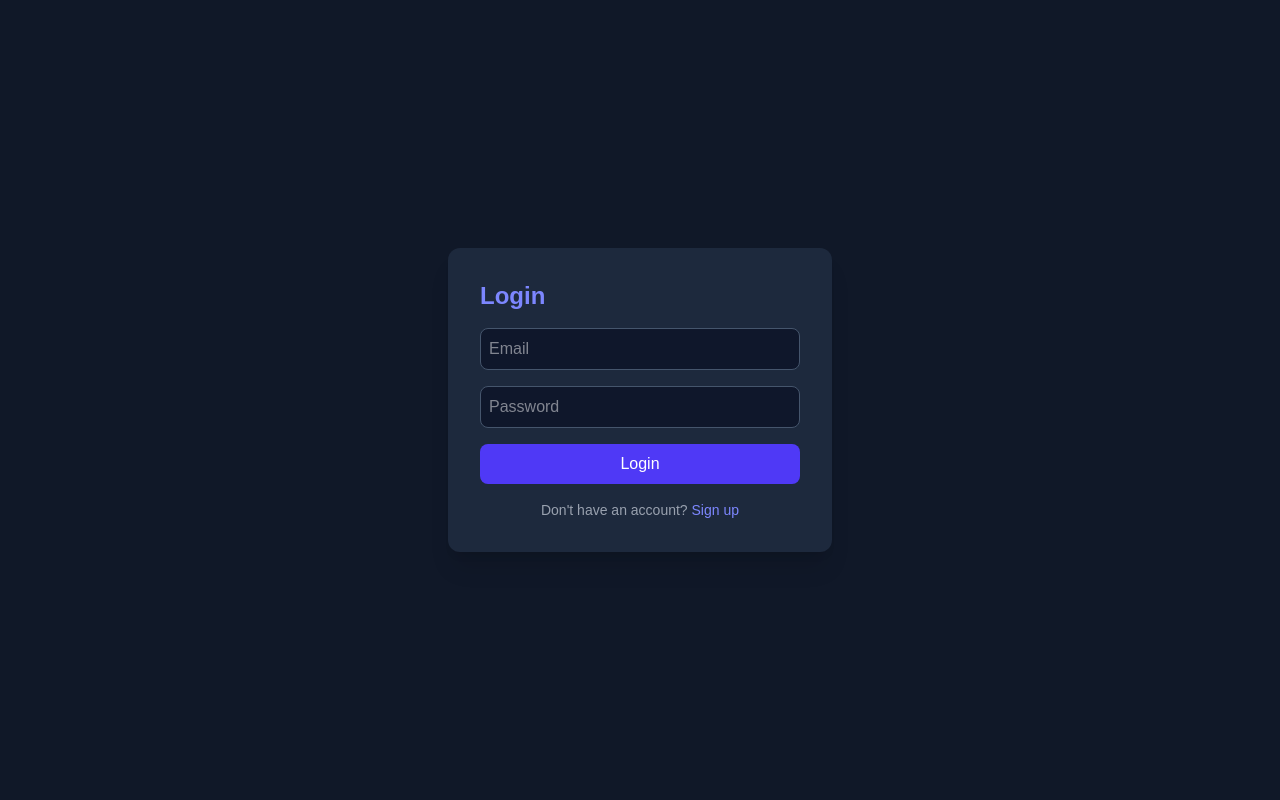
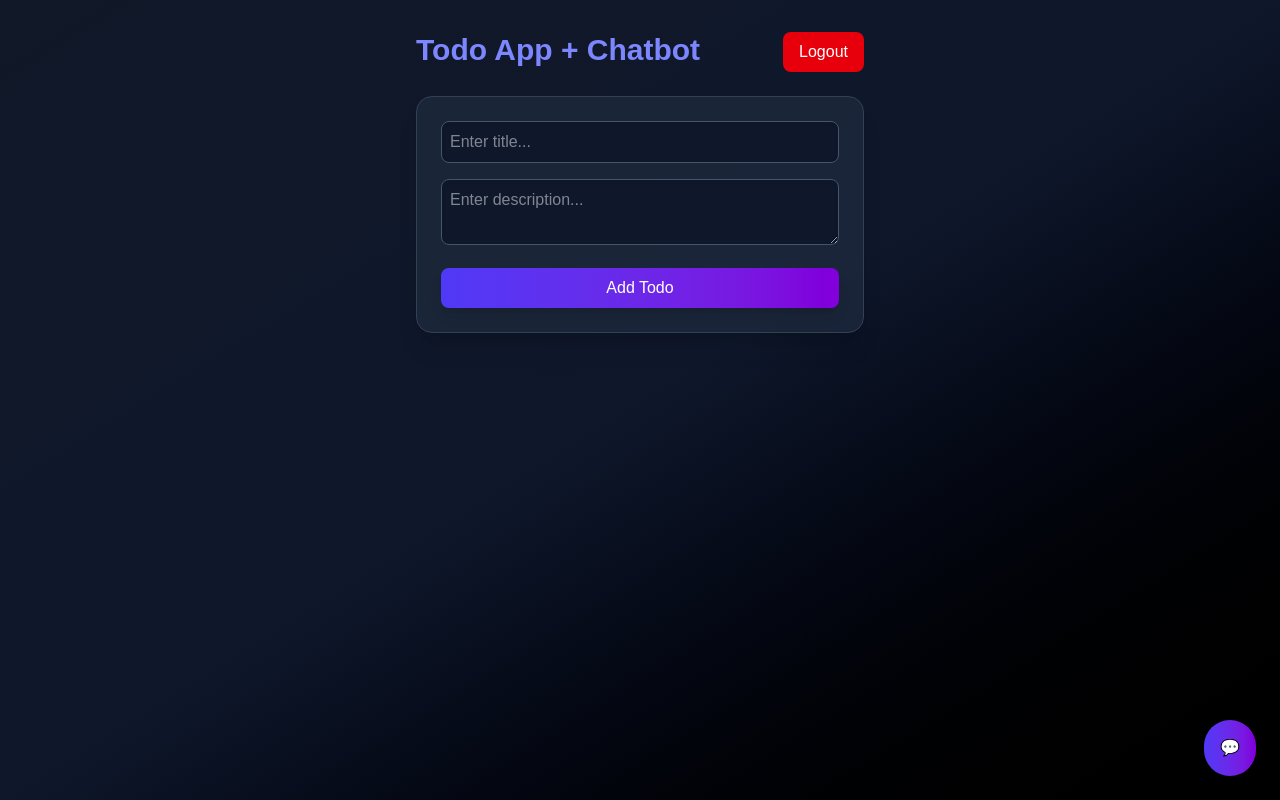
Before and after one commit to Shadow11011/todo-app, a Next.js app: page / in a window 1280 px wide. Built offline with nearby package versions, Linux system fonts and the light colour scheme.

Commit message:
Update page.tsx

```diff
--- a/src/app/page.tsx
+++ b/src/app/page.tsx
@@ -33,11 +33,15 @@ export default function Home() {
   const [chatMessages, setChatMessages] = useState<ChatMessage[]>([]);
   const [isSendingMessage, setIsSendingMessage] = useState(false);
 
-  // --- n8n webhook URLs ---
   const TODO_WEBHOOK_URL =
-    "https://romantic-pig-hardy.ngrok-free.app/webhook-test/7c7bbf74-1eee-4b36-a5d2-a83af8e5a277";
+    process.env.NODE_ENV === "development"
+      ? "http://localhost:5678/webhook/7c7bbf74-1eee-4b36-a5d2-a83af8e5a277"
+      : "https://romantic-pig-hardy.ngrok-free.app/webhook-test/7c7bbf74-1eee-4b36-a5d2-a83af8e5a277";
+
   const CHATBOT_WEBHOOK_URL =
-    "https://romantic-pig-hardy.ngrok-free.app/webhook-test/d287ffa8-984d-486c-a2cd-a2a2de952b13";
+    process.env.NODE_ENV === "development"
+      ? "http://localhost:5678/webhook/d287ffa8-984d-486c-a2cd-a2a2de952b13"
+      : "https://romantic-pig-hardy.ngrok-free.app/webhook-test/d287ffa8-984d-486c-a2cd-a2a2de952b13";
 
   // --- Auth ---
   const signUp = async () => {
@@ -63,8 +67,8 @@ export default function Home() {
 
   useEffect(() => {
     const getSession = async () => {
-      const { data: sessionData } = await supabase.auth.getUser();
-      if (sessionData.user) setUser(sessionData.user);
+      const { data } = await supabase.auth.getUser();
+      if (data.user) setUser(data.user);
     };
     getSession();
   }, []);
@@ -83,7 +87,6 @@ export default function Home() {
     fetchTodos();
   }, [user]);
 
-  // --- Call n8n Webhook ---
   const callTodoWebhook = async (action: string, todo: Todo) => {
     try {
       await fetch(TODO_WEBHOOK_URL, {
@@ -107,7 +110,6 @@ export default function Home() {
       .select();
 
     if (error) return console.error(error.message);
-
     const newTodo = data[0];
     setTodos((prev) => [newTodo, ...prev]);
     setNewTitle("");
@@ -119,32 +121,21 @@ export default function Home() {
   const toggleTodo = async (id: string, completed: boolean) => {
     const { data, error } = await supabase.from("todos").update({ completed: !completed }).eq("id", id).select();
     if (error) return console.error(error.message);
-
-    const updatedTodo = data[0];
-    setTodos((prev) => prev.map((t) => (t.id === id ? updatedTodo : t)));
-
-    callTodoWebhook("TOGGLE", updatedTodo);
+    setTodos((prev) => prev.map((t) => (t.id === id ? data[0] : t)));
+    callTodoWebhook("TOGGLE", data[0]);
   };
 
   const saveEdit = async (id: string) => {
-    const { data, error } = await supabase
-      .from("todos")
-      .update({ title: editTitle, description: editDescription })
-      .eq("id", id)
-      .select();
+    const { data, error } = await supabase.from("todos").update({ title: editTitle, description: editDescription }).eq("id", id).select();
     if (error) return console.error(error.message);
-
-    const updatedTodo = data[0];
-    setTodos((prev) => prev.map((t) => (t.id === id ? updatedTodo : t)));
+    setTodos((prev) => prev.map((t) => (t.id === id ? data[0] : t)));
     setEditingId(null);
-
-    callTodoWebhook("UPDATE", updatedTodo);
+    callTodoWebhook("UPDATE", data[0]);
   };
 
   const deleteTodo = async (id: string) => {
     await supabase.from("todos").delete().eq("id", id);
     setTodos((prev) => prev.filter((t) => t.id !== id));
-
     callTodoWebhook("DELETE", { id } as Todo);
   };
 
@@ -160,105 +151,24 @@ export default function Home() {
     setIsSendingMessage(true);
 
     try {
-      // Send to local API
       const res = await fetch("/api/chatbot", {
         method: "POST",
         headers: { "Content-Type": "application/json" },
-        body: JSON.stringify({
-          message: currentInput,
-          user_id: user.id,
-          user_email: user.email,
-        }),
+        body: JSON.stringify({ message: currentInput, user_id: user.id, user_email: user.email }),
       });
 
-      if (!res.ok) throw new Error(`HTTP error! status: ${res.status}`);
-
+      if (!res.ok) throw new Error(await res.text());
       const data = await res.json();
-      const botMessage: ChatMessage = {
-        sender: "bot",
-        text: data.reply || "Sorry, I don't understand.",
-      };
+      const botMessage: ChatMessage = { sender: "bot", text: data.reply };
       setChatMessages((prev) => [...prev, botMessage]);
-
-      // Fire and forget to n8n
-      try {
-        await fetch(CHATBOT_WEBHOOK_URL, {
-          method: "POST",
-          headers: { "Content-Type": "application/json" },
-          body: JSON.stringify({
-            message: currentInput,
-            user_id: user.id,
-            user_email: user.email,
-            bot_response: data.reply,
-          }),
-        });
-      } catch (n8nErr) {
-        console.error("n8n webhook error:", n8nErr);
-      }
     } catch (err) {
-      console.error("Chat error:", err);
-      const errorMsg: ChatMessage = { sender: "bot", text: "Error connecting to the chatbot service." };
-      setChatMessages((prev) => [...prev, errorMsg]);
+      console.error("Chatbot error:", err);
+      const botMessage: ChatMessage = { sender: "bot", text: "Chatbot service unavailable." };
+      setChatMessages((prev) => [...prev, botMessage]);
     } finally {
       setIsSendingMessage(false);
     }
   };
-
-  // --- Render Auth UI ---
-  if (!user) {
-    return (
-      <main className="min-h-screen flex items-center justify-center bg-gray-900 text-gray-100">
-        <div className="bg-slate-800 p-8 rounded-xl shadow-xl w-96 space-y-4">
-          <h1 className="text-2xl font-bold text-indigo-400">
-            {authMode === "login" ? "Login" : "Sign Up"}
-          </h1>
-          <input
-            type="email"
-            placeholder="Email"
-            value={email}
-            onChange={(e) => setEmail(e.target.value)}
-            className="w-full p-2 border border-slate-600 bg-slate-900 rounded-lg"
-          />
-          <input
-            type="password"
-            placeholder="Password"
-            value={password}
-            onChange={(e) => setPassword(e.target.value)}
-            className="w-full p-2 border border-slate-600 bg-slate-900 rounded-lg"
-          />
-          <button
-            onClick={authMode === "login" ? signIn : signUp}
-            className="w-full bg-indigo-600 text-white py-2 rounded-lg hover:bg-indigo-700"
-          >
-            {authMode === "login" ? "Login" : "Sign Up"}
-          </button>
-          <p className="text-sm text-gray-400 text-center">
-            {authMode === "login" ? (
-              <>
-                Don&apos;t have an account?{" "}
-                <button
-                  onClick={() => setAuthMode("signup")}
-                  className="text-indigo-400 hover:underline"
-                >
-                  Sign up
-                </button>
-              </>
-            ) : (
-              <>
-                Already have an account?{" "}
-                <button
-                  onClick={() => setAuthMode("login")}
-                  className="text-indigo-400 hover:underline"
-                >
-                  Login
-                </button>
-              </>
-            )}
-          </p>
-        </div>
-      </main>
-    );
-  }
 
   // --- Render Todos + Chat ---
   return (
```
